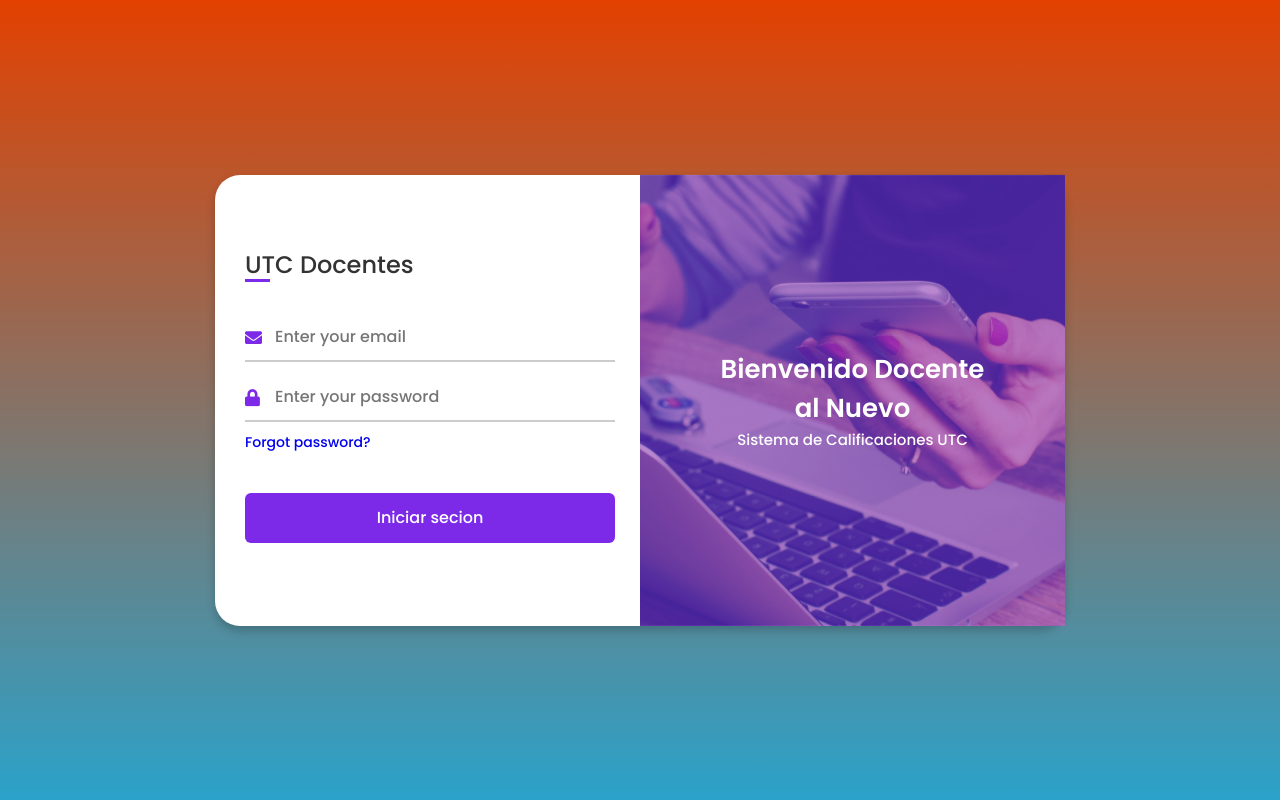
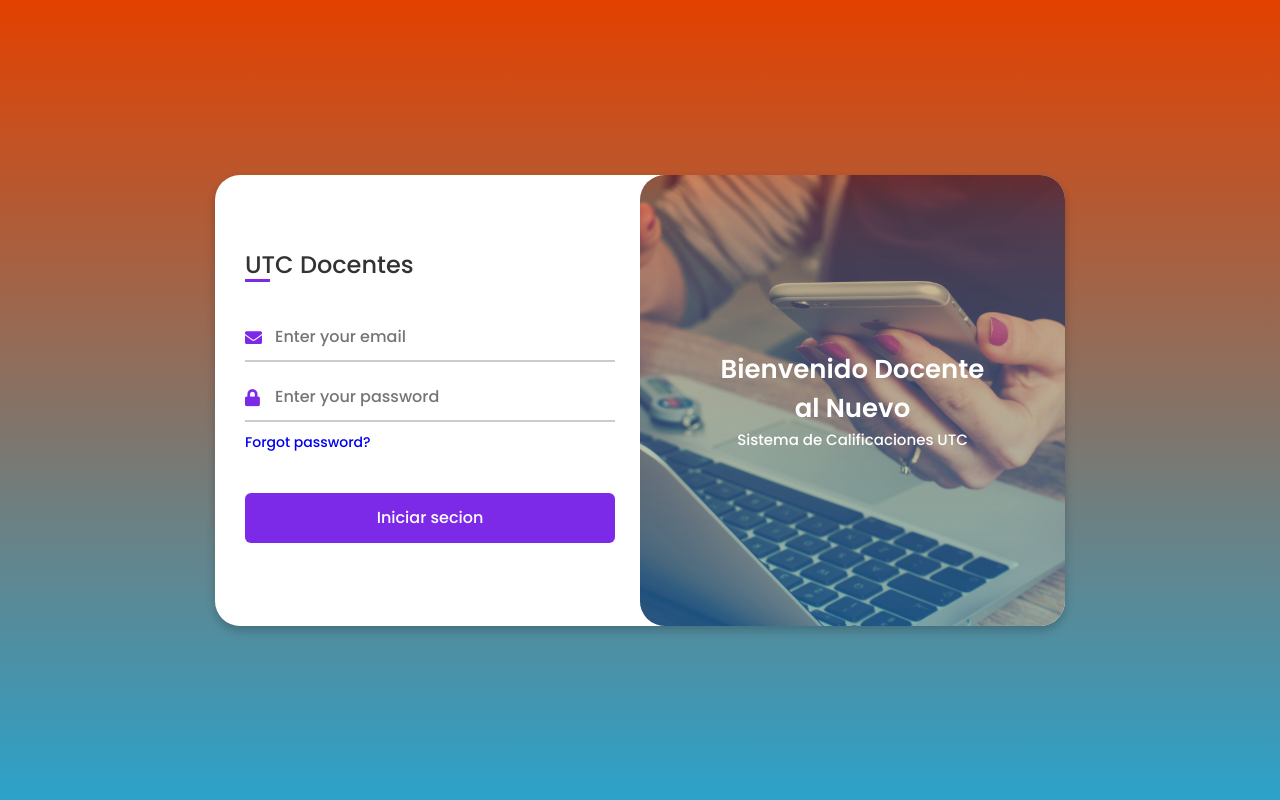
Before and after one commit to JoseFaMG/Sistemas-de-Calificaciones, a PHP site: page /loginal.php in a window 1280 px wide. Run offline with PHP 8.4, Linux system fonts and the light colour scheme.

Commit message:
actualizar

```diff
--- a/assets/css/stiles.css
+++ b/assets/css/stiles.css
@@ -56,8 +56,9 @@ body{
   position: absolute;
   height: 100%;
   width: 100%;
-  background: #7d2ae8;
-  opacity: 0.5;
+	border-radius: 25px;
+  background: linear-gradient( #e34100, 25%, #2ba2ca);
+  opacity: .4;
   z-index: 12;
 }
 .container .cover::after{
@@ -69,6 +70,7 @@ body{
   position: absolute;
   height: 100%;
   width: 100%;
+	border-radius: 25px;
   object-fit: cover;
   z-index: 10;
 }
```
